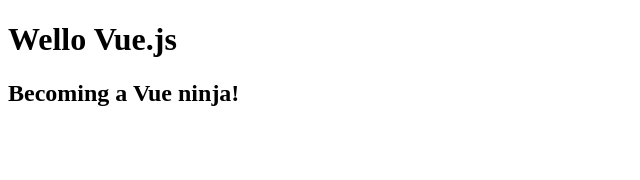
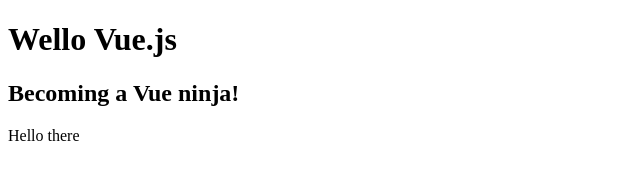
Before and after one commit to devjosegomez/VueJS, a plain HTML site: page index.html in a window 1280 px wide. Shown: the full height of the page, 0-640 px from the left. Drawn offline with nearby package versions, Linux system fonts and the light colour scheme.

Commit message:
Added greet()

```diff
--- a/app.js
+++ b/app.js
@@ -2,5 +2,10 @@ new Vue({
     el: "#app",
     data:{
         title: "Becoming a Vue ninja!"
+    },
+    methods: {
+        greet(){
+            return `Hello there`
+        }
     }
 })
--- a/index.html
+++ b/index.html
@@ -13,6 +13,7 @@
     <h1>Wello Vue.js</h1>
     <div id="app">
         <h2>{{ title }}</h2>
+        <p>{{greet()}}</p>
     </div>
 
     <script src="app.js"></script>
```
